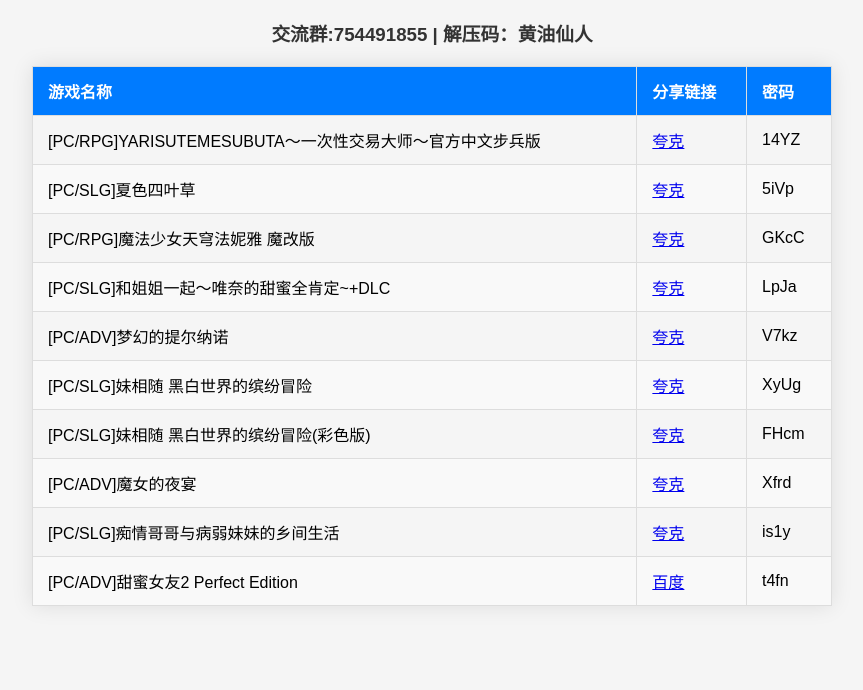
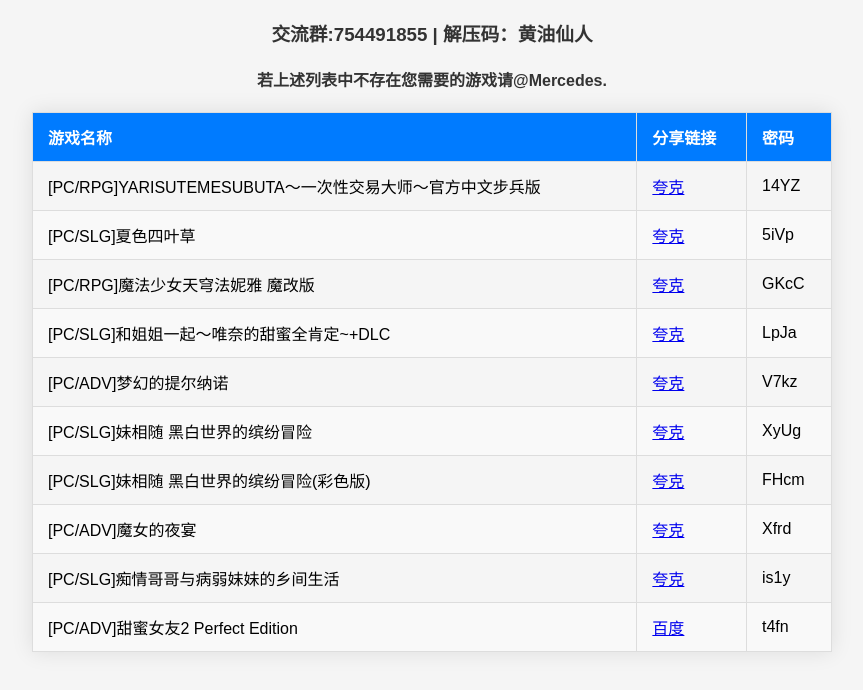
Before and after one commit to ikazuchiOvO/GameList, a plain HTML site: page index.html in a window 1280 px wide. Shown: the part 70-760 px from the top of the page, without its empty margins (208-1071 px from the left). Drawn offline with Linux system fonts and the light colour scheme.

Commit message:
Update index.html

```diff
--- a/index.html
+++ b/index.html
@@ -117,6 +117,7 @@
                 <td>t4fn</td>
             </tr>
 
+            <h4 style="text-align: center; color: #333;">若上述列表中不存在您需要的游戏请@Mercedes.</h3>
         </tbody>
     </table>
 </body>
```
